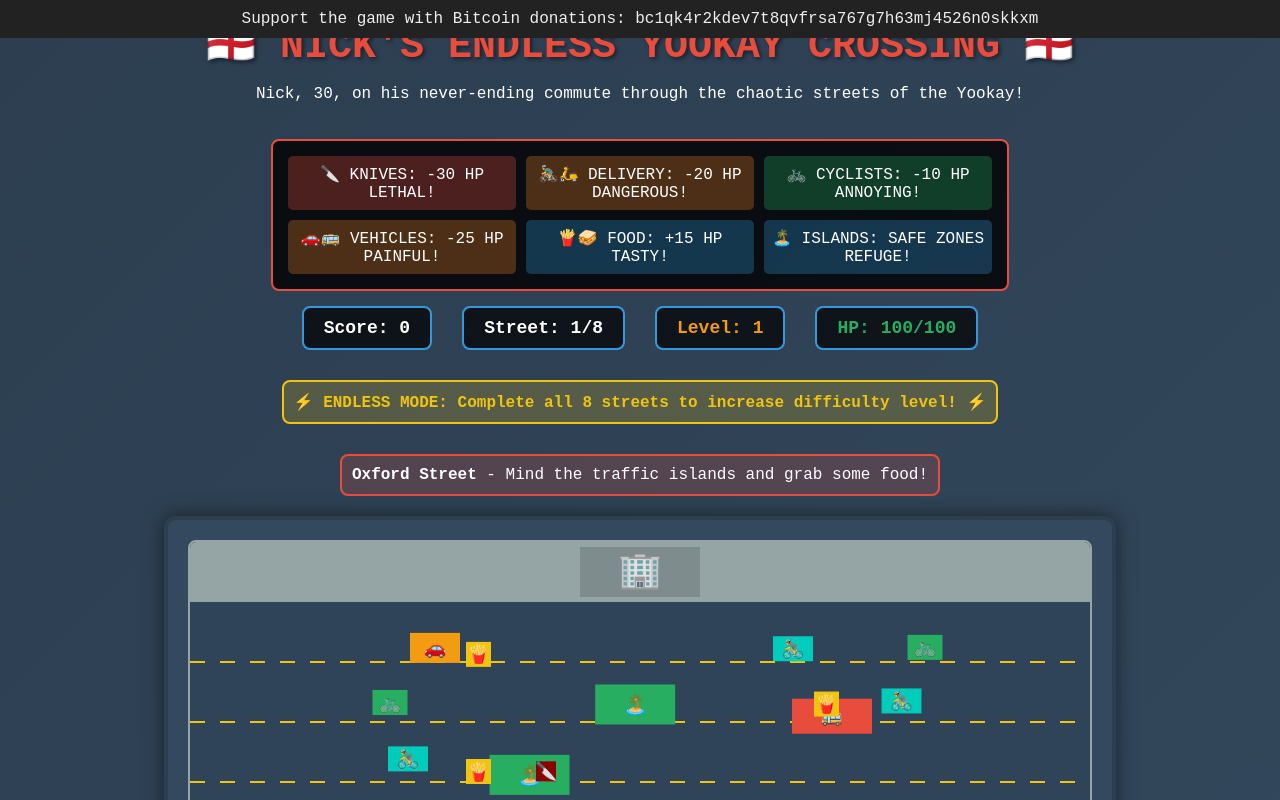
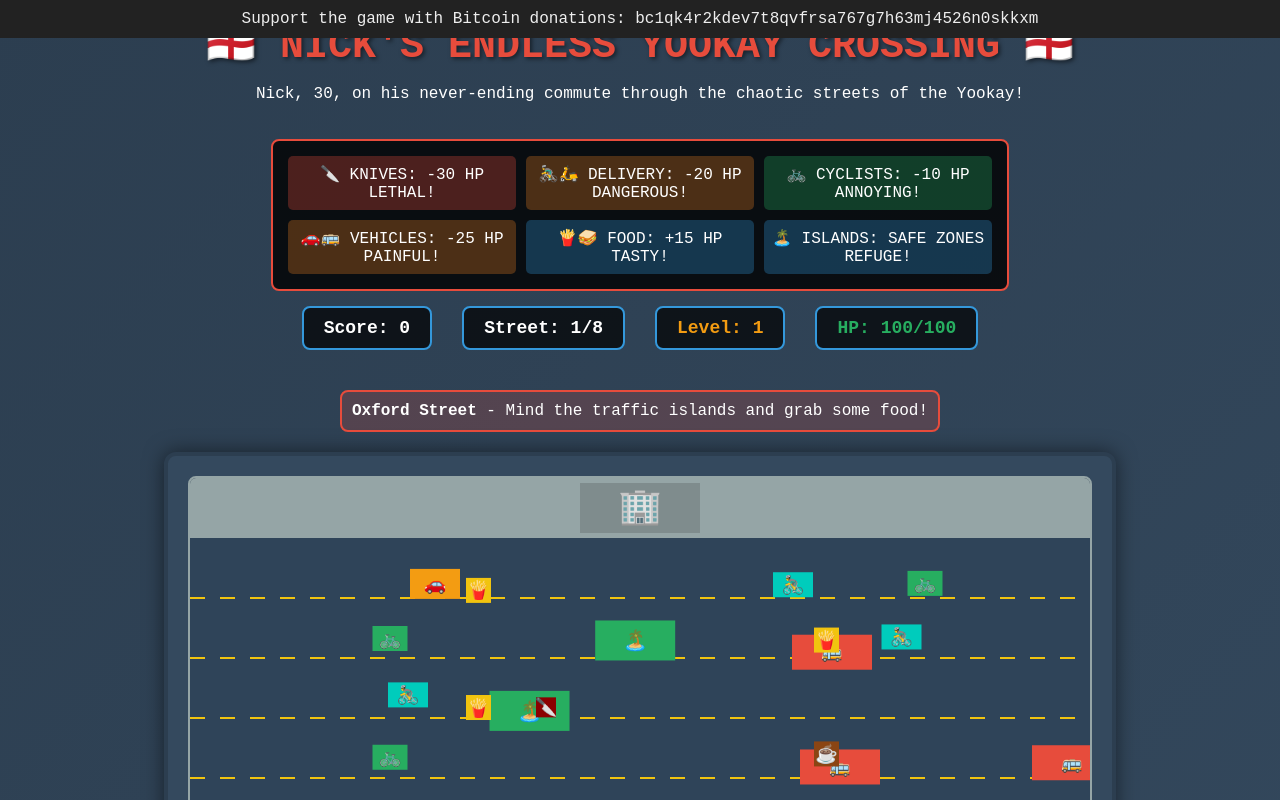
Before and after one commit to Btcphilosopher/Yookay-Crossing, a plain HTML site: page index.html in a window 1280 px wide. Shown: the top 800 px of the page. Drawn offline with Linux system fonts and the light colour scheme.

Commit message:
Update index.html

```diff
--- a/index.html
+++ b/index.html
@@ -1,5 +1,6 @@
 <!DOCTYPE html>
 <html lang="en">
+<head>
 <head>
         <style>
   #btc-donation-bar {
@@ -225,10 +226,6 @@
         <div class="level">Street: <span id="streetNum">1</span>/8</div>
         <div class="difficulty">Level: <span id="difficultyLevel">1</span></div>
         <div class="hp" id="hpDisplay">HP: <span id="hp">100</span>/100</div>
-    </div>
-
-    <div class="endless-notice">
-        ⚡ ENDLESS MODE: Complete all 8 streets to increase difficulty level! ⚡
     </div>
 
     <div class="street-info">
```
